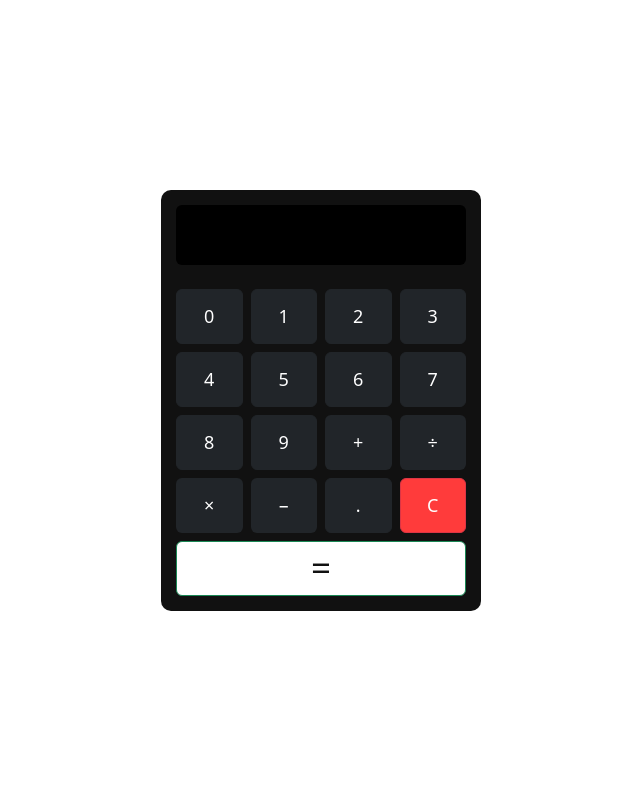
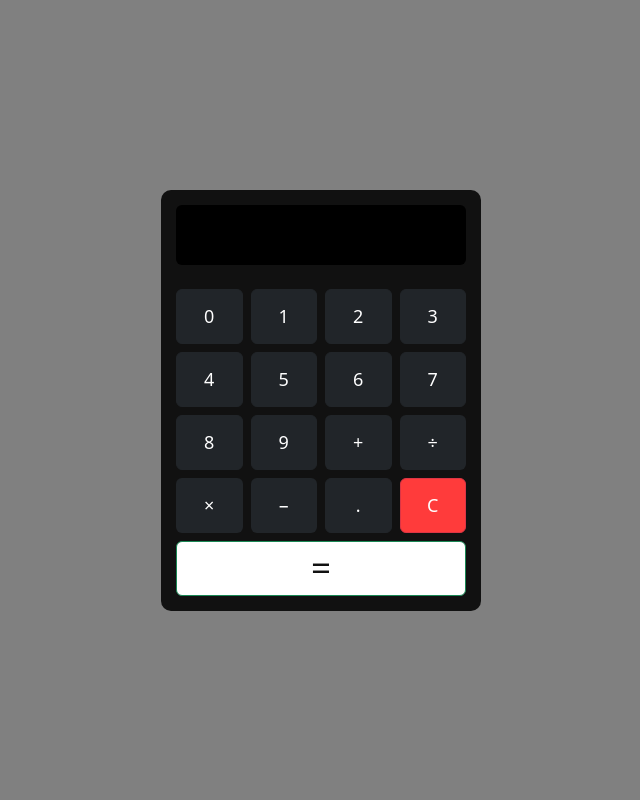
Before and after one commit to Naseem56071/calculator_django, a Django app: page / in a window 1280 px wide. Shown: the whole page, without its empty margins (319-959 px from the left). Run offline with Django 5.2, Linux system fonts and the light colour scheme.

Commit message:
changed indeax page background color

```diff
--- a/calc_app/static/css/style.css
+++ b/calc_app/static/css/style.css
@@ -1,5 +1,5 @@
 body {
-
+    background-color: grey;
     height: 100vh;
     display: flex;
     justify-content: center;
```
